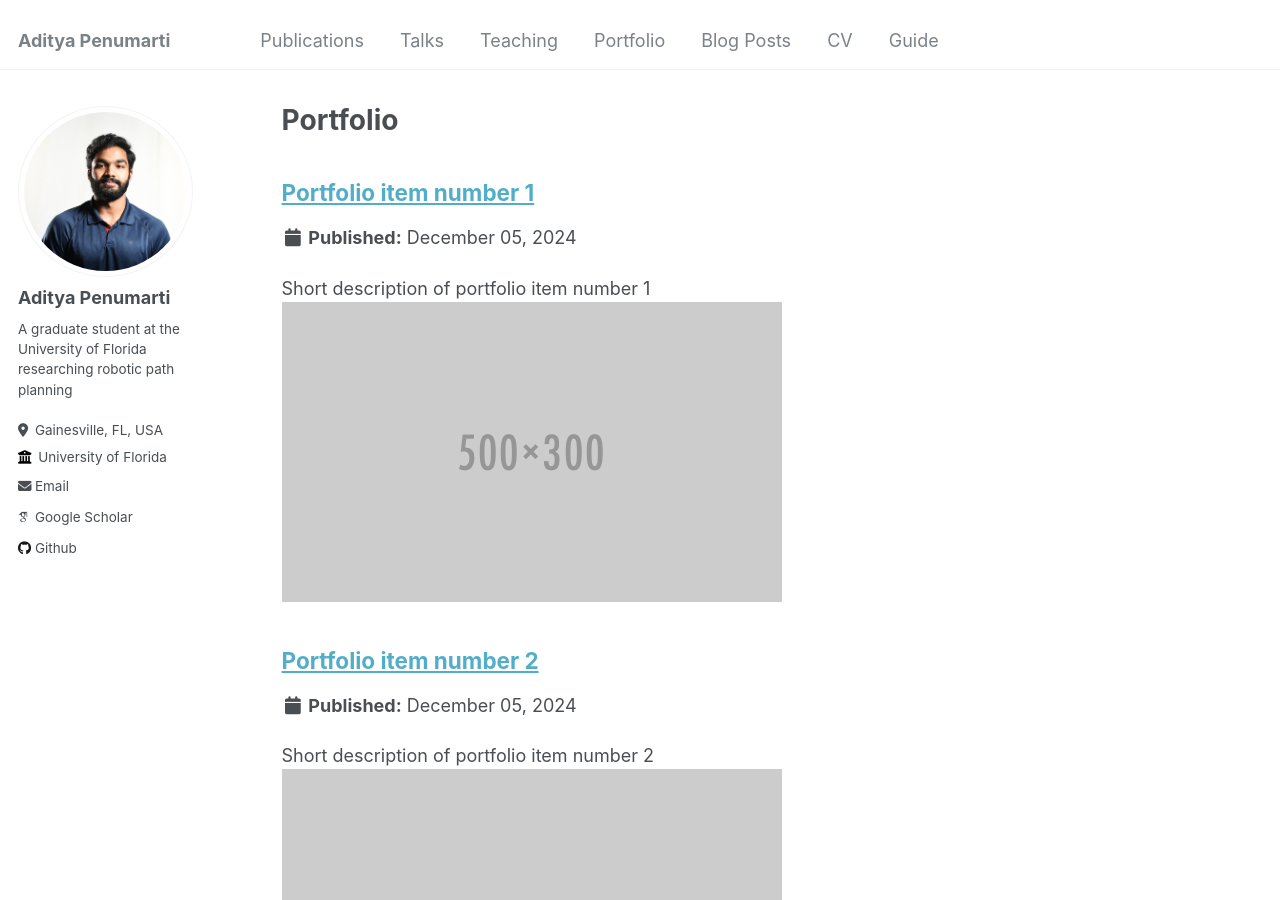
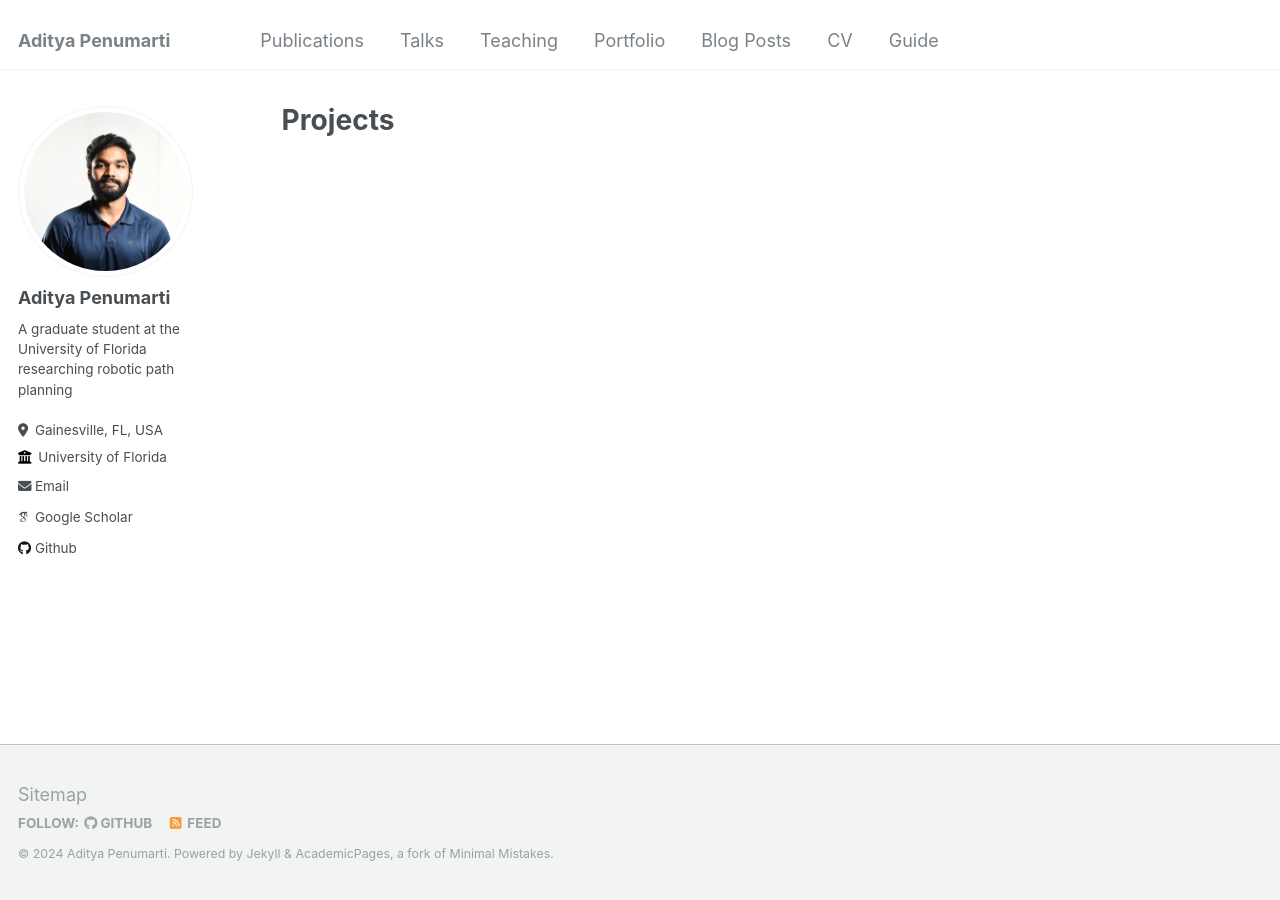
Before and after one commit to aditya-penumarti/aditya-penumarti.github.io, a Jekyll site: the page built from _pages/portfolio.html, in a window 1280 px wide and 900 px high. Built offline with Jekyll 4.4.1, drawn with Linux system fonts in a browser that asks for light colours; some web fonts are replaced.

Commit message:
Checking if portfolio can be renamed projects

```diff
--- a/_pages/portfolio.html
+++ b/_pages/portfolio.html
@@ -1,13 +1,13 @@
 ---
 layout: archive
-title: "Portfolio"
-permalink: /portfolio/
+title: "Projects"
+permalink: /projects/
 author_profile: true
 ---
 
 {% include base_path %}
 
 
-{% for post in site.portfolio %}
+{% for post in site.project %}
   {% include archive-single.html %}
 {% endfor %}
--- a/_portfolio/portfolio-1.md
+++ b/_projects/project-1.md
@@ -1,7 +1,7 @@
 ---
-title: "Portfolio item number 1"
-excerpt: "Short description of portfolio item number 1<br/><img src='/images/500x300.png'>"
-collection: portfolio
+title: "Magnetometer Simulation Environment for Magnetic Anomaly Navigation"
+excerpt: ""
+collection: project
 ---
 
 This is an item in your portfolio. It can be have images or nice text. If you name the file .md, it will be parsed as markdown. If you name the file .html, it will be parsed as HTML.
```
Also changed, not shown: _projects/portfolio-2.html (renamed from _portfolio/portfolio-2.html).
